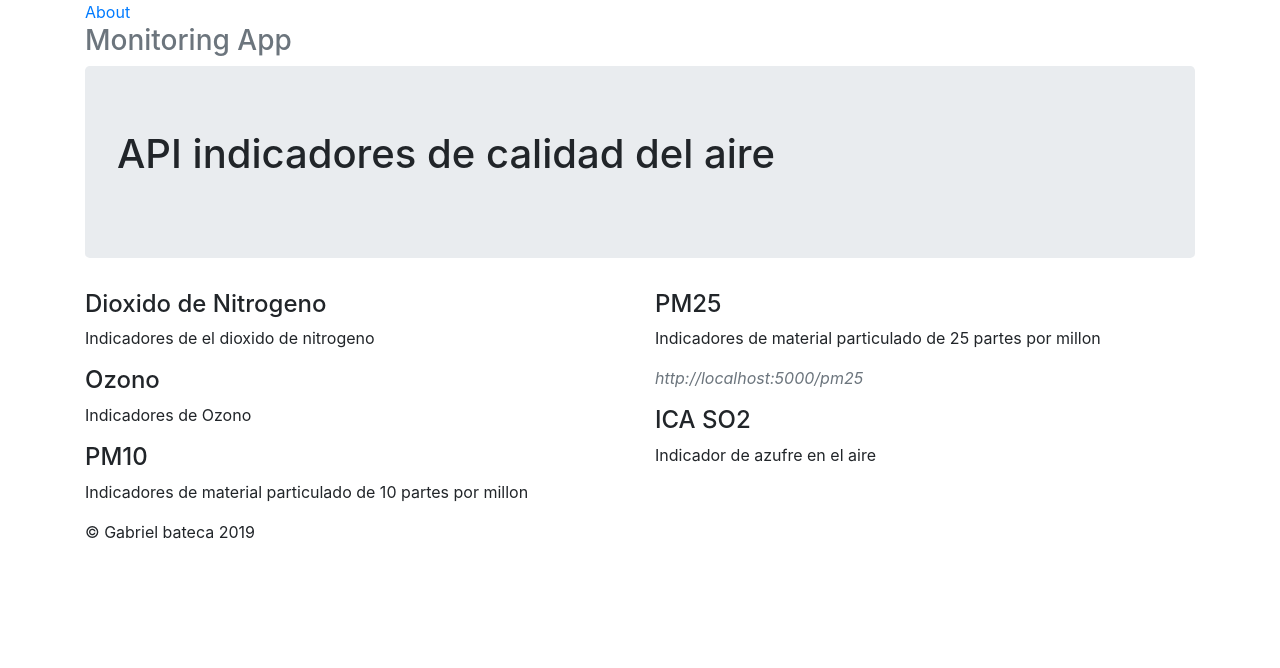
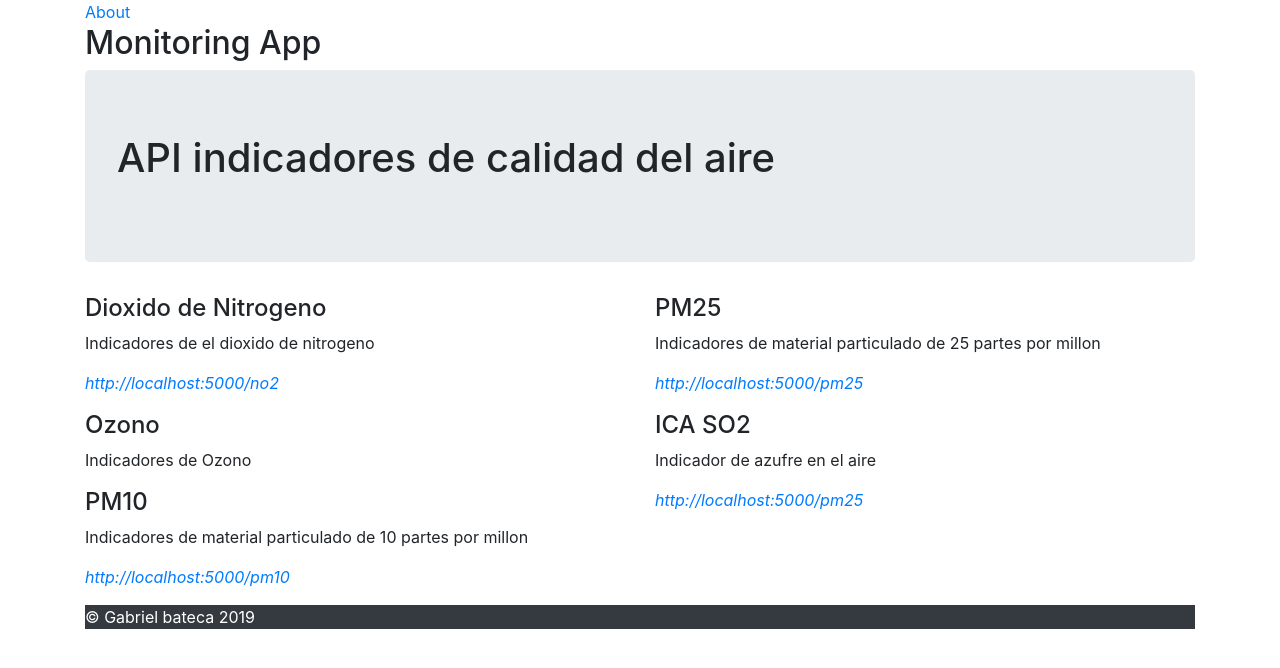
Before and after one commit to Leon-Avalos/monitoring-api, a Flask app: page / in a window 1280 px wide. Shown: the top 668 px of the page. Run offline with Flask 2, Linux system fonts and the light colour scheme; some libraries are stand-ins or nearby versions.

Commit message:
File formating added

```diff
--- a/app.py
+++ b/app.py
@@ -46,4 +46,4 @@ def pm25():
 
 
 if __name__ == "__main__":
-    app.run()
+     app.run()
--- a/controllers/controller.py
+++ b/controllers/controller.py
@@ -10,9 +10,8 @@ def get_data(url):
         filename: str --> ruta del archivo
         """
         folder = "./data/ica-" + url + ".txt"
+        data = []
         with open(str(folder), "r") as file:
-
-            data = []
             for line in file:
                 data.append(float(line))
         return data
--- a/templates/index.html
+++ b/templates/index.html
@@ -18,7 +18,7 @@
                     </li>
                 </ul>
             </nav>
-            <h3 class="text-muted">Monitoring App</h3>
+            <h2>Monitoring App</h2>
         </div>
 
         <div class="jumbotron">
@@ -30,25 +30,31 @@
             <div class="col-lg-6">
                 <h4>Dioxido de Nitrogeno</h4>
                 <p>Indicadores de el dioxido de nitrogeno </p>
+                <a href="http://localhost:5000/no2"><p class="text-sucess font-italic">http://localhost:5000/no2</p></a>
+
 
                 <h4>Ozono</h4>
                 <p>Indicadores de Ozono</p>
 
                 <h4>PM10</h4>
                 <p>Indicadores de material particulado de 10 partes por millon</p>
+                <a href="http://localhost:5000/pm10"><p class="text-sucess font-italic">http://localhost:5000/pm10</p></a>
+
             </div>
 
             <div class="col-lg-6">
                 <h4>PM25</h4>
                 <p>Indicadores de material particulado de 25 partes por millon</p>
-                <a href="http://localhost:5000/pm25"><p class="text-muted font-italic bg-grey">http://localhost:5000/pm25</p></a>
+                <a href="http://localhost:5000/pm25"><p class="text-sucess font-italic">http://localhost:5000/pm25</p></a>
 
                 <h4>ICA SO2</h4>
                 <p>Indicador de azufre en el aire</p>
+                <a href="http://localhost:5000/pm25"><p class="text-sucess font-italic">http://localhost:5000/pm25</p></a>
+
             </div>
         </div>
-        <footer class="footer">
-            <p>&copy; Gabriel bateca 2019</p>
+        <footer class="footer bg-dark">
+            <p class="text-white">&copy; Gabriel bateca 2019</p>
         </footer>
 
     </div>
```
Also changed, not shown: 1 other file.
